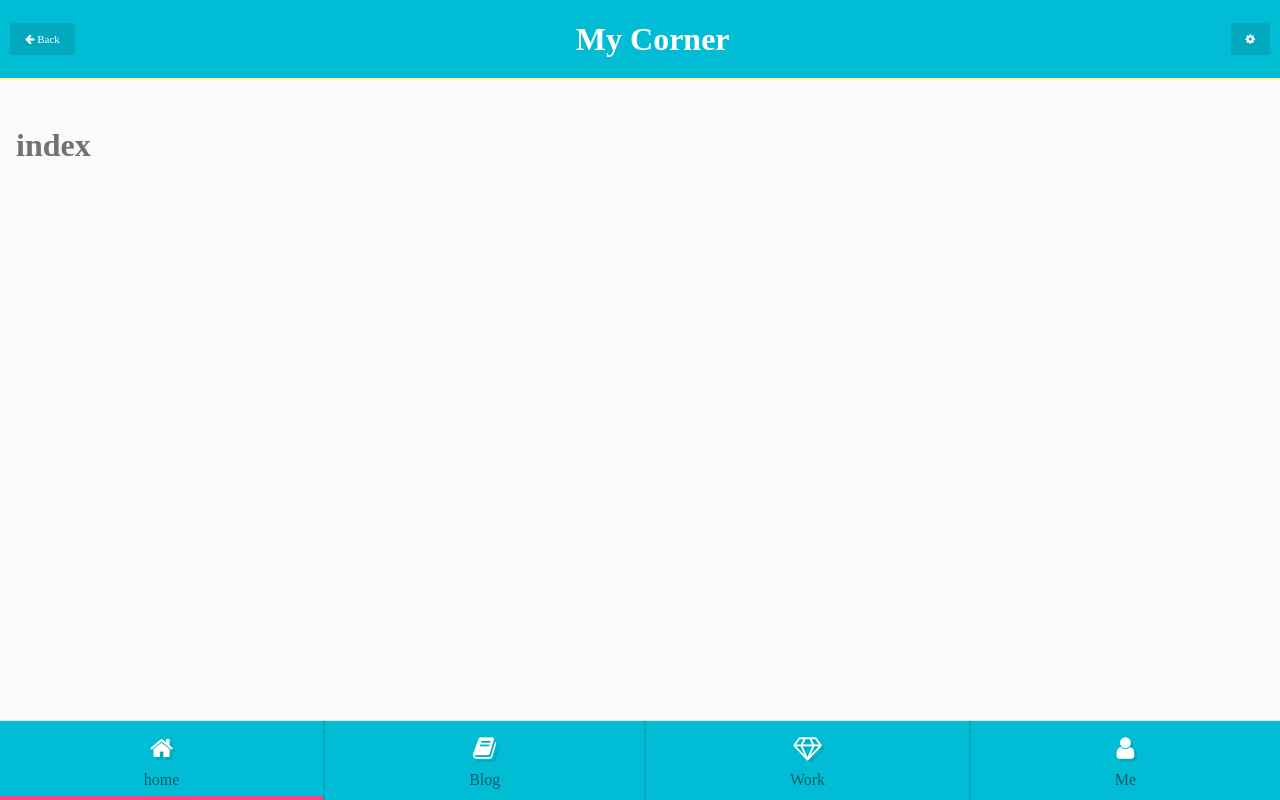
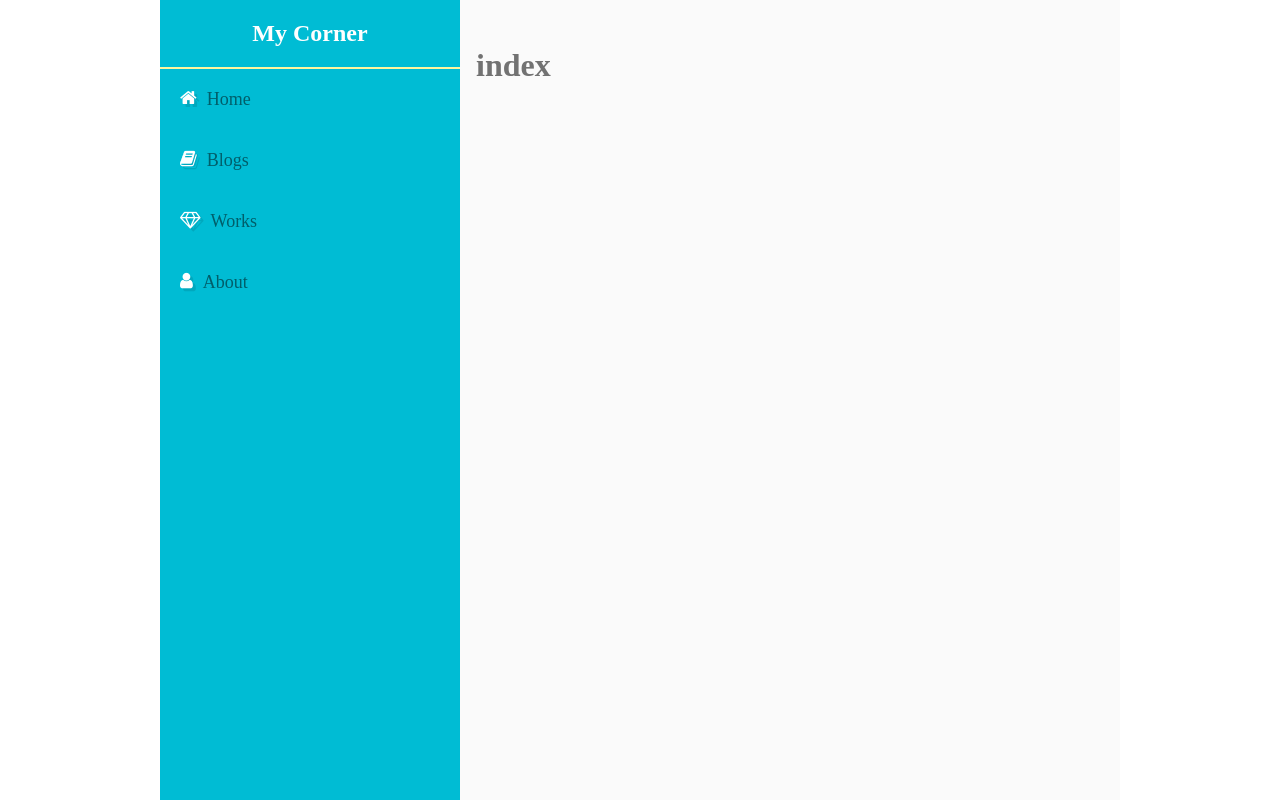
Before and after one commit to tahongshen/flex, a plain HTML site: page index.html in a window 1280 px wide. Drawn offline with nearby package versions, Linux system fonts and the light colour scheme.

Commit message:
use media query for reponsive design

```diff
--- a/index.html
+++ b/index.html
@@ -20,6 +20,25 @@
       <i class="fa fa-cog"></i>
     </a>
   </header>
+  <section class="sidebar">
+    <h1>My Corner</h1>
+    <a href="index.html">
+      <i class="fa fa-home"></i>
+        Home
+    </a>
+    <a href="blog.html">
+      <i class="fa fa-book"></i>
+        Blogs
+    </a>
+    <a href="work.html">
+      <i class="fa fa-diamond"></i>
+        Works
+    </a>
+    <a href="about.html">
+      <i class="fa fa-user"></i>
+        About
+    </a>
+  </section>
   <div class="content">
     <h1>index</h1>
 
--- a/source/styles/main.scss
+++ b/source/styles/main.scss
@@ -85,3 +85,62 @@ a {
       border-bottom: 4px solid $accent-color;
   }
 }
+
+.sidebar {
+  display: none;
+  width: 33.3%;
+  background-color: $primary-color;
+  a.active {
+    color: #fff;
+    background-color: rgba(0,0,0,0.2);
+  }
+  h1 {
+     margin: 0;
+     text-align: center;
+     padding: 20px;
+     color: #fff;
+     border-bottom: 2px solid #fff59d;
+  }
+  a {
+    display: flex;
+    padding: 20px;
+    font-size: 18px;
+    color: rgba(0,0,0,0.5);
+    &:hover {
+      background-color: rgba(0,0,0,0.1);
+    }
+    i {
+      color: #fff;
+      text-shadow: 3px 3px 0 rgba(0,0,0,0.1);
+      display: inline-block;
+      margin-right: 10px;
+    }
+  }
+}
+
+@media (min-width: 500px) {
+  .app-wrap {
+    flex-direction: row;
+  }
+  .app-header, .app-footer {
+    display: none;
+  }
+  .sidebar {
+    display: flex;
+    flex-direction: column;
+  }
+
+}
+
+@media (min-width: 900px) {
+  .sidebar {
+    width: 300px;
+  }
+}
+
+@media (min-width: 960px) {
+  .app-wrap {
+    width: 960px;
+    margin: 0 auto;
+  }
+}
```
Also changed, not shown: about.html (+19 -0 lines), blog.html (+19 -0 lines), source/layout/default.html (+19 -0 lines), work.html (+19 -0 lines), styles/main.css.
